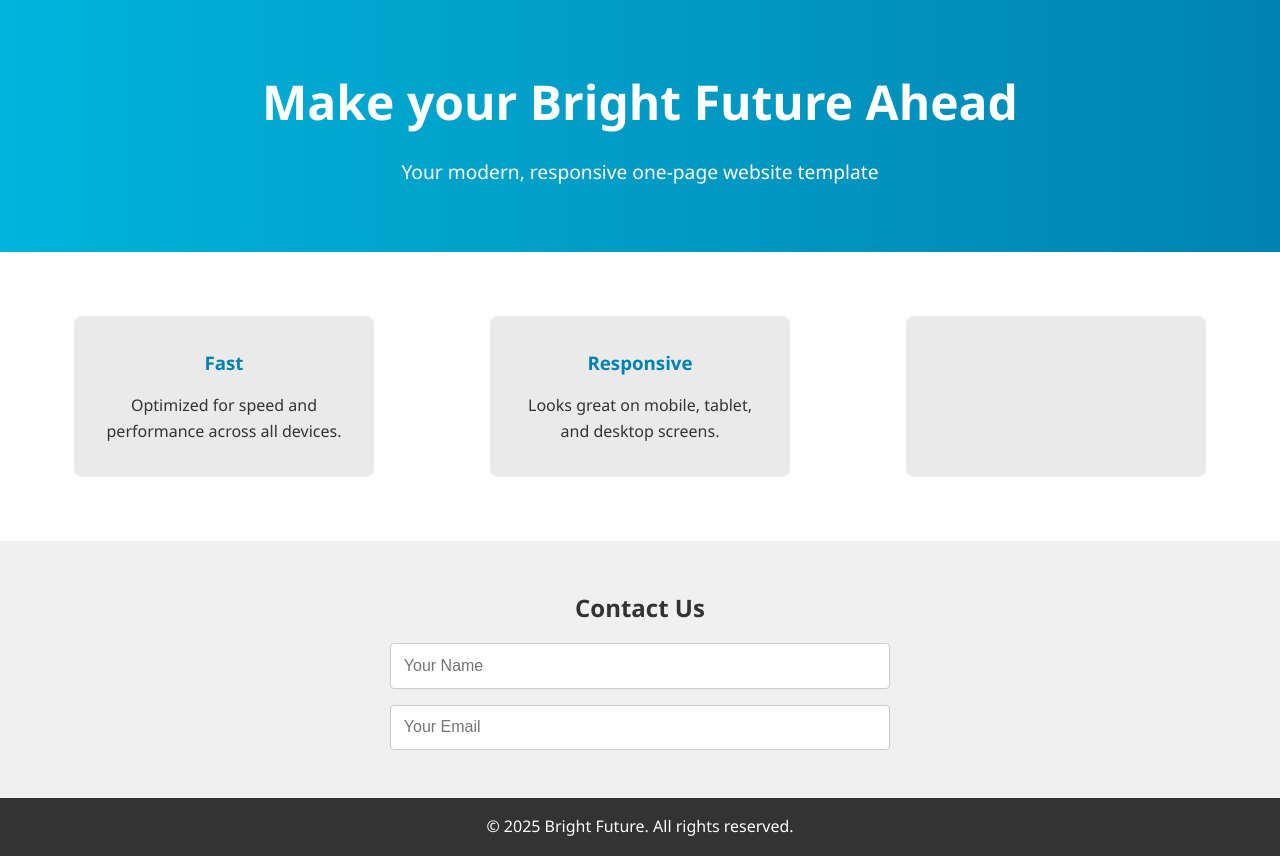
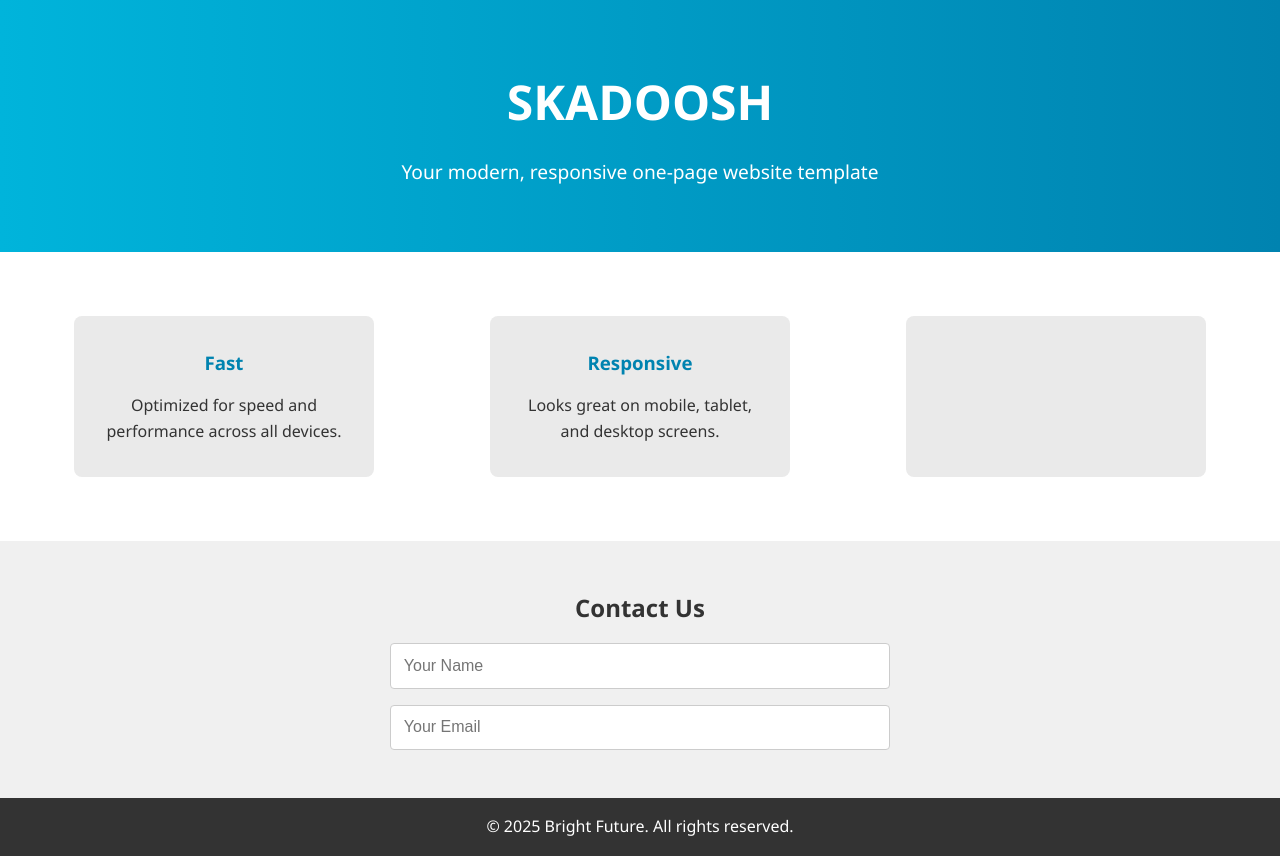
Before and after one commit to KrishnanshuA/ksa, a plain HTML site: page site2.html in a window 1280 px wide. Drawn offline with Linux system fonts and the light colour scheme.

Commit message:
Update site2.html

```diff
--- a/site2.html
+++ b/site2.html
@@ -112,7 +112,7 @@
 <body>
 
   <header>
-    <h1> Make your Bright Future Ahead</h1>
+    <h1> SKADOOSH</h1>
     <p>Your modern, responsive one-page website template</p>
   </header>
 
```
